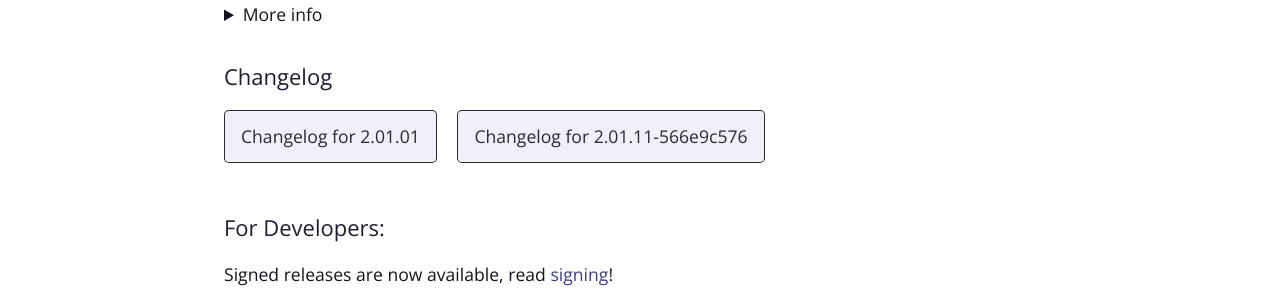
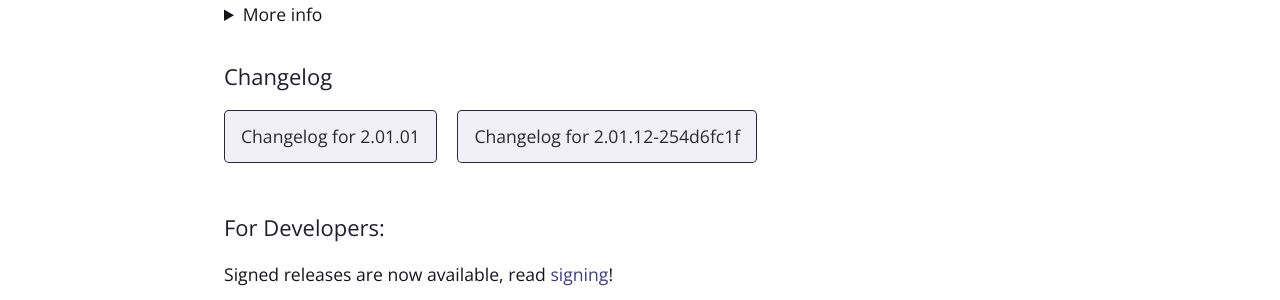
Before and after one commit to kami-blue/website, a Jekyll site: the page built from download.md, in a window 1280 px wide. Shown: the part 621-921 px from the top of the page. Built offline with Jekyll 4.4.1, drawn with Linux system fonts in a browser that asks for light colours.

Commit message:
[bump] Release 2.01.12-254d6fc1f

```diff
--- a/_config.yml
+++ b/_config.yml
@@ -7,12 +7,12 @@ github:
   website_url: https://github.com/kami-blue/website
   jar_url: https://github.com/kami-blue/client/releases/download/2.01.01/kamiblue-2.01.01.jar
   jar_sig_url: https://github.com/kami-blue/client/releases/download/2.01.01/kamiblue-2.01.01.jar.sig
-  beta_jar_url: https://github.com/kami-blue/nightly-releases/releases/download/2.01.11-566e9c576/kamiblue-2.01.11-566e9c576.jar
+  beta_jar_url: https://github.com/kami-blue/nightly-releases/releases/download/2.01.12-254d6fc1f/kamiblue-2.01.12-254d6fc1f.jar
 cur_ver: 2.01.01
-beta_ver: 2.01.11-566e9c576
+beta_ver: 2.01.12-254d6fc1f
 discord_url: https://kamiblue.org/discord
 downloads_api_ver: v1
-build_number: 857
+build_number: 858
 theme: jekyll-theme-cayman
 gems:
   - jekyll-seo-tag
```
